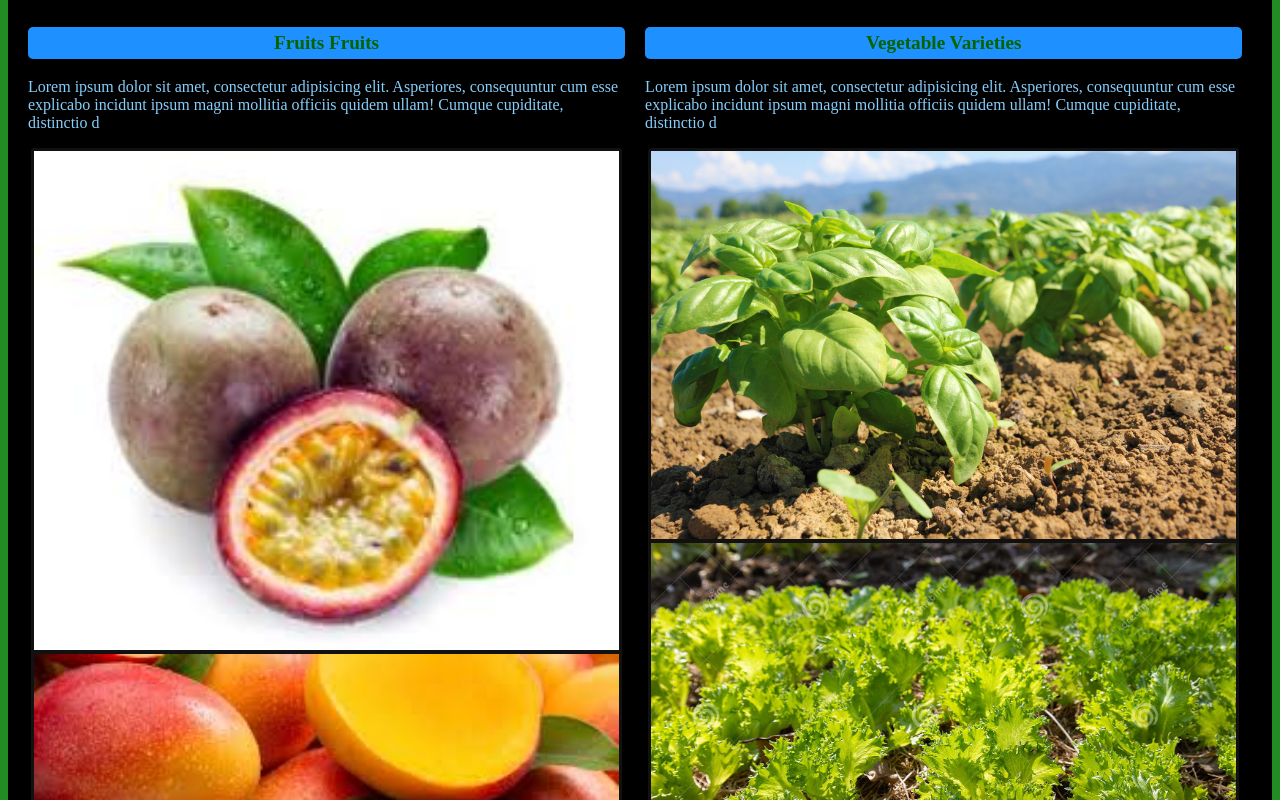
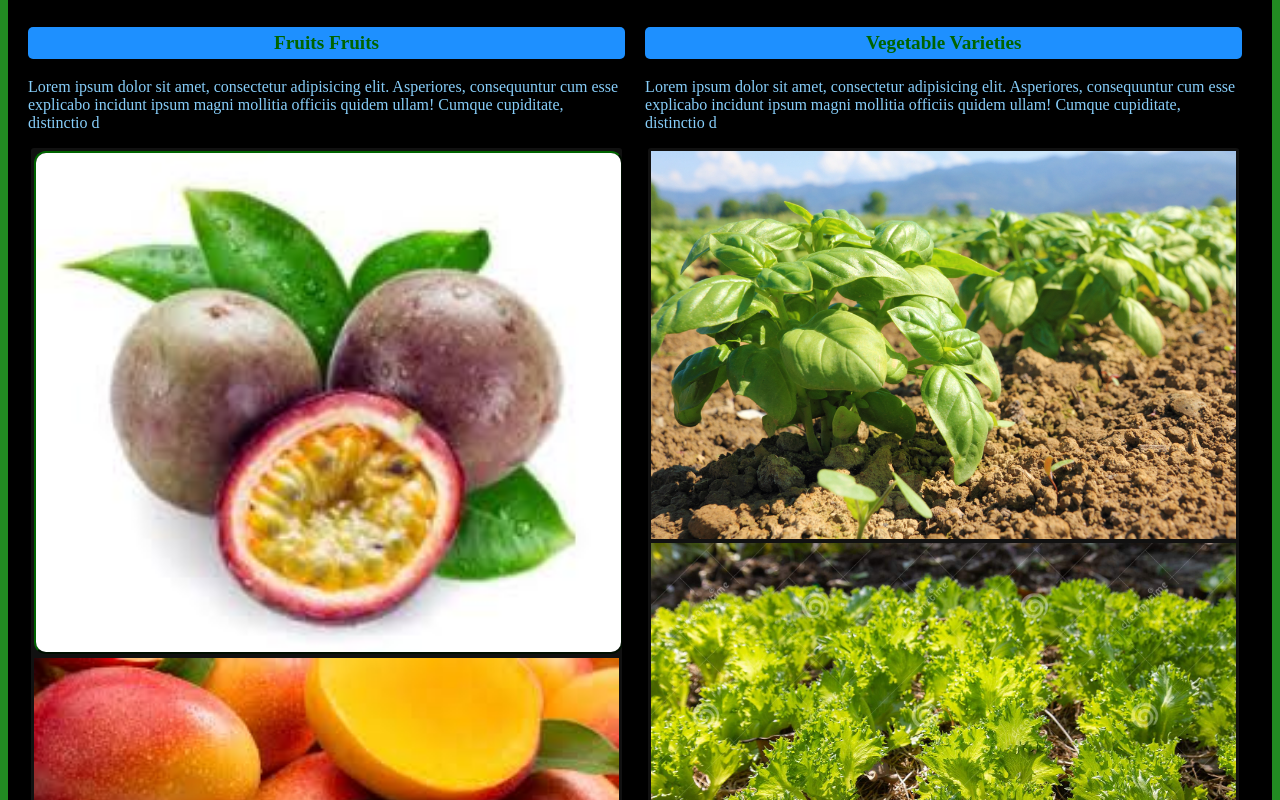
Before and after one commit to MishaelRatemo/simiFarm, a plain HTML site: page index.html in a window 1280 px wide. In both pictures the pointer is over the picture 326 px from the left and 1903 px from the top of the page. Shown: the part 1503-2303 px from the top of the page. Drawn offline with Linux system fonts and the light colour scheme.

Commit message:
Update mainstyle.css

```diff
--- a/css/mainstyle.css
+++ b/css/mainstyle.css
@@ -99,3 +99,9 @@ body{
     width: 100%;
 
     }
+.img>img:hover{
+    border-radius: 60px;
+    border: 10px darkgreen  outset ;
+    zoom: 20%;
+
+}
```
